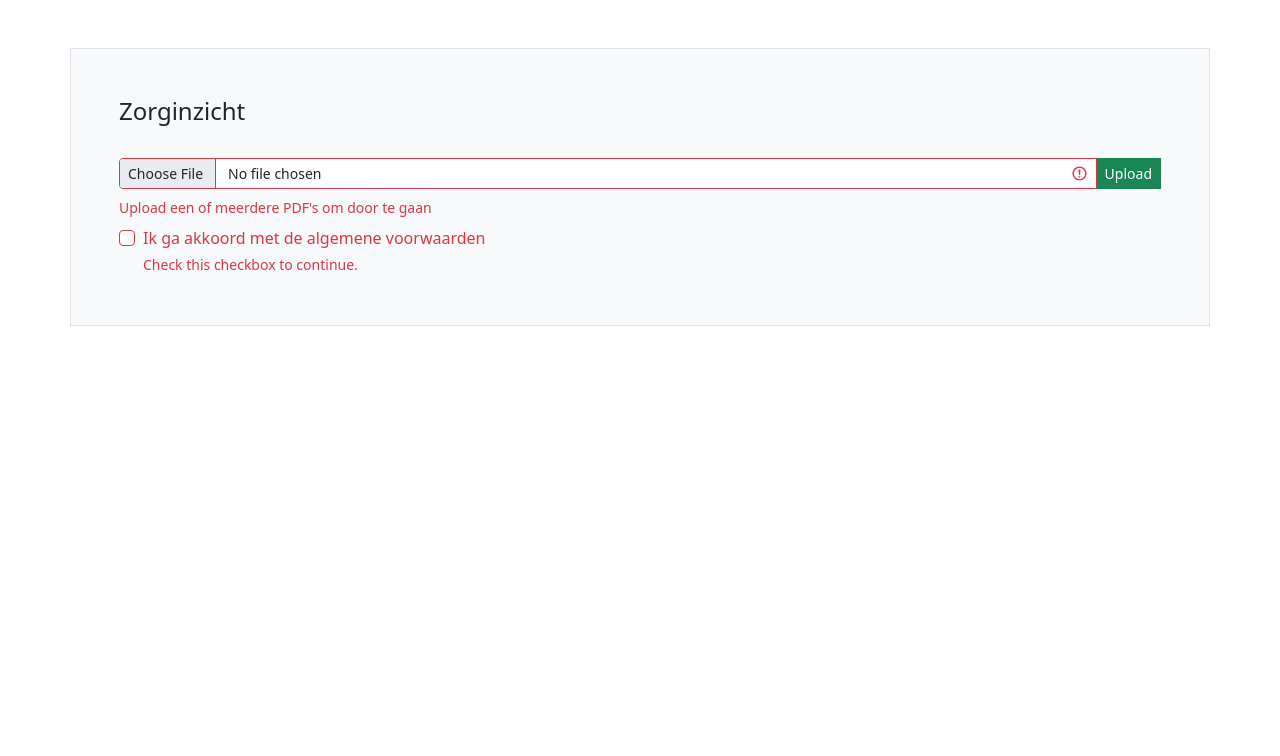
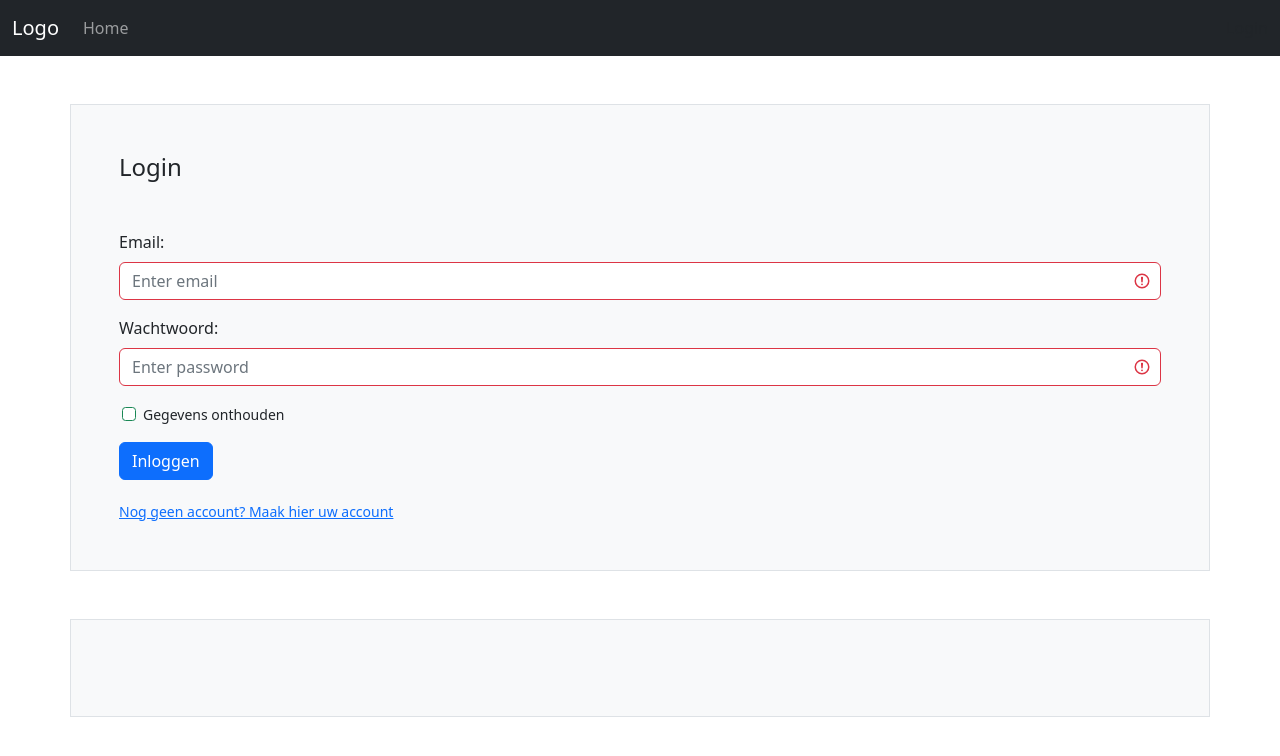
Before and after one commit to YouriVarossieau/Zorginzichtfront, a plain HTML site: page Index.html in a window 1280 px wide. Drawn offline with nearby package versions, Linux system fonts and the light colour scheme.

Commit message:
Uploadpage and userpage

```diff
--- a/Index.html
+++ b/Index.html
@@ -6,46 +6,65 @@
     <meta name="viewport" content="width=device-width, initial-scale=1.0">
     <!-- Latest compiled and minified CSS -->
 <link href="https://cdn.jsdelivr.net/npm/bootstrap@5.2.3/dist/css/bootstrap.min.css" rel="stylesheet">
-
-<!-- Latest compiled JavaScript -->
-<script src="filefetch.js"></script>
 <script src="https://cdn.jsdelivr.net/npm/bootstrap@5.2.3/dist/js/bootstrap.bundle.min.js"></script>
 <div class="bg-light">
+
+<!-- Color Achmea Logo (rood): #CC0000 -->
+<!-- Colot Achmea 2nd color (rood): rgba(210, 159, 165, 0.9)-->
 <title>Document</title>
 <head>
-    <style>
-    popup show {
-        visibility: visible;
-        -webkit-animation: fadeIn 1s;
-        animation: fadeIn 1s
-    }
-    </style>
+
 </head>
 </div>
 <body>
+    <nav class="navbar navbar-expand-sm navbar-dark bg-dark">
+        <div class="container-fluid">
+          <a class="navbar-brand" href="javascript:void(0)">Logo</a>
+          <button class="navbar-toggler" type="button" data-bs-toggle="collapse" data-bs-target="#mynavbar">
+            <span class="navbar-toggler-icon"></span>
+          </button>
+          <div class="collapse navbar-collapse" id="mynavbar">
+            <ul class="navbar-nav me-auto">
+              <li class="nav-item">
+                <a class="nav-link" href="javascript:void(0)">Home</a>
+              </li>
+            </ul>
+            <li class="nav-item d-flex">
+
+                <a class="nav-link" href="">Login</a>
+              </li>
+          </div>
+        </div>
+      </nav>
+
 
     <div class="container p-5 my-5 bg-light border">
-        <h4>Zorginzicht</h4><br>
-        <form action="/action_page.php" class="was-validated">
-        <div class="d-inline">
+        <h4>Login</h4><br>
+        <form action="" class="was-validated">
 
-            <div id="uploadfield"  class="input-group mb-2 input-group-sm">
+            <form action="/userpage.html">
+                <div class="mb-3 mt-3">
+                  <label for="email" class="form-label">Email:</label>
+                  <input type="email" class="form-control" id="email" placeholder="Enter email" name="email" required>
+                </div>
+                <div class="mb-3">
+                  <label for="pwd" class="form-label">Wachtwoord:</label>
+                  <input type="password" class="form-control" id="pwd" placeholder="Enter password" name="pswd" required>
+                </div>
+                <div class="form-check mb-3">
+                  <label class="form-check-label small">
+                    <input class="form-check-input" type="checkbox" name="remember"> Gegevens onthouden
+                  </label>
+                </div>
+                <button type="submit" class="btn btn-primary">Inloggen</button>
+              </form>
+              <div class="small">
+                <a class="link" href="#"><br>Nog geen account? Maak hier uw account</a>
+              </div>
 
-                <input type="file" id="uploadfield" class="form-control" placeholder="Choose File" onchange="readFile(this)" accept=".pdf" required>
-                <button class="btn btn-success"  type="submit" method="">Upload</button>
-                <div class="valid-feedback"></div>
-                <div class="invalid-feedback">Upload een of meerdere PDF's om door te gaan</div>
             </div>
-                <div class="form-check">
-                    <input class="form-check-input" type="checkbox" id="myCheck" name="remember" required>
-                    <label class="form-check-label" for="myCheck">Ik ga akkoord met de algemene voorwaarden</label>
-                    <div class="valid-feedback"></div>
-                    <div class="invalid-feedback">Check this checkbox to continue.</div>
-                </div>
-        </form>
 
-
-        </div>
+    <div class="container p-5 my-5 bg-light border">
     </div>
 
 </body>
--- a/filefetch.js
+++ b/filefetch.js
@@ -1,7 +1,7 @@
 function readFile(input) {
-  if (/\.(pdf)$/i.test(file.name)){
+  //if (/\.(pdf)$/i.test(file.name)){
     let file = input.files[0];
-    alert(file.name)
+    //alert(file.name)
     let reader = new FileReader();
 
     reader.readAsDataURL(file);
@@ -13,5 +13,9 @@
     reader.onerror = function() {
       console.log(reader.error);
     };
-  }
+  // }
 }
+
+// function {
+//  if upload.
+// }
```
Also changed, not shown: userpage.html (added, +61 -0 lines), 1 other file.
